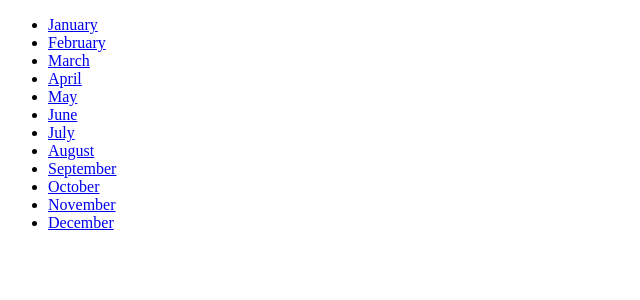
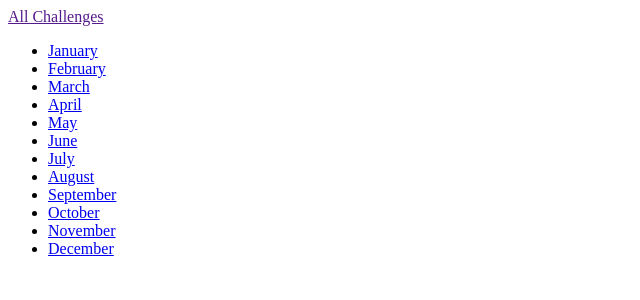
Before and after one commit to apraka16/monthly_challenges, a Django app: page /challenges/ in a window 1280 px wide. Shown: the top 300 px of the page, without its empty margins (0-640 px from the left). Run offline with Django 4.2, Linux system fonts and the light colour scheme.

Commit message:
common templates and snippets

```diff
--- /dev/null
+++ b/challenges/templates/challenges/includes/header.html
@@ -0,0 +1,5 @@
+<header>
+  <nav>
+    <a href="">All Challenges</a>
+  </nav>
+</header>
--- a/challenges/templates/challenges/index.html
+++ b/challenges/templates/challenges/index.html
@@ -1,5 +1,5 @@
 {% extends 'base.html' %} {% block page_title %} All Challenges {% endblock %}
-{% block content %}
+{% block content %} {% include 'challenges/includes/header.html' %}
 
 <ul>
   {% for month in months %}
```
Also changed, not shown: challenges/templates/challenges/challenge.html (+7 -0 lines).
